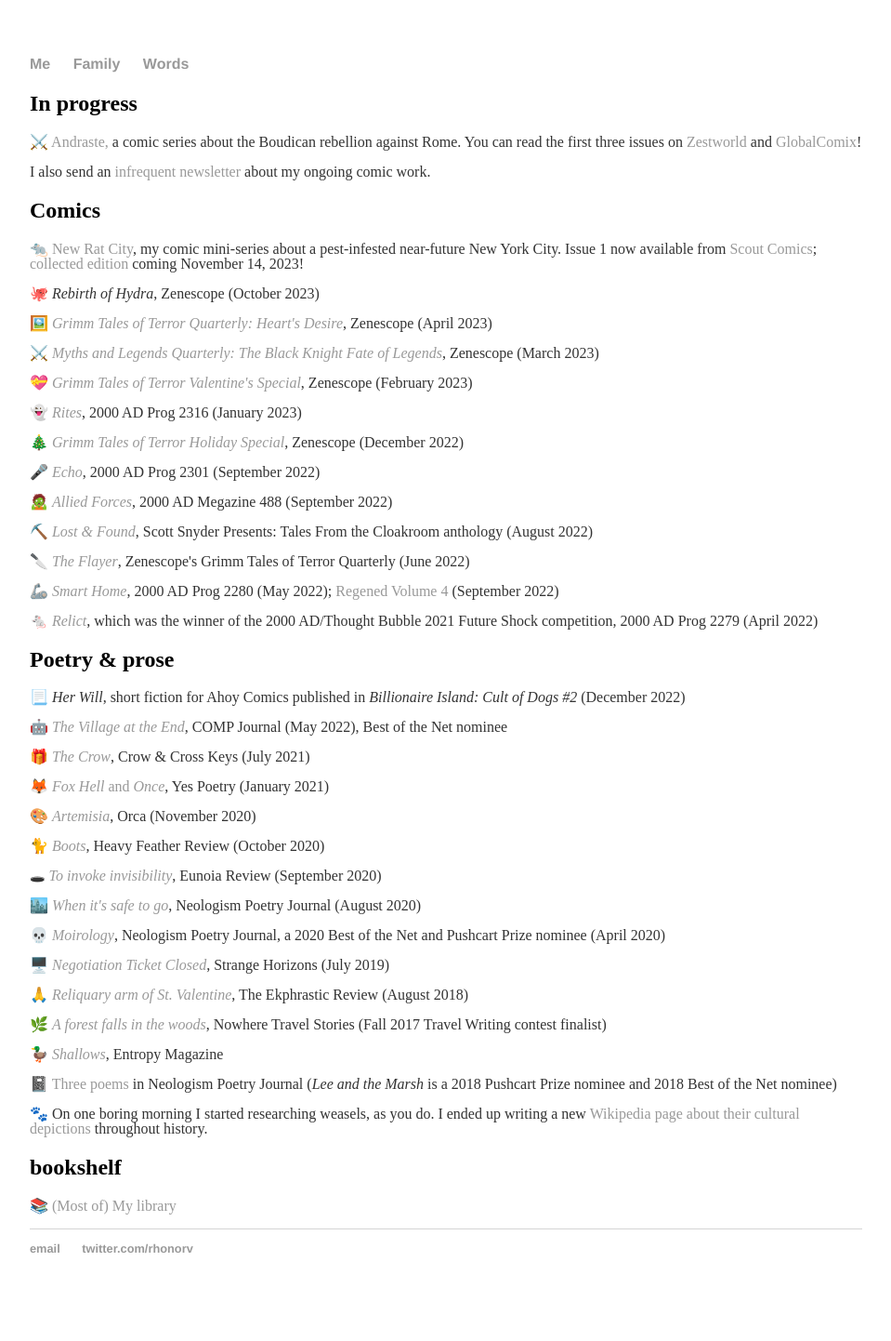
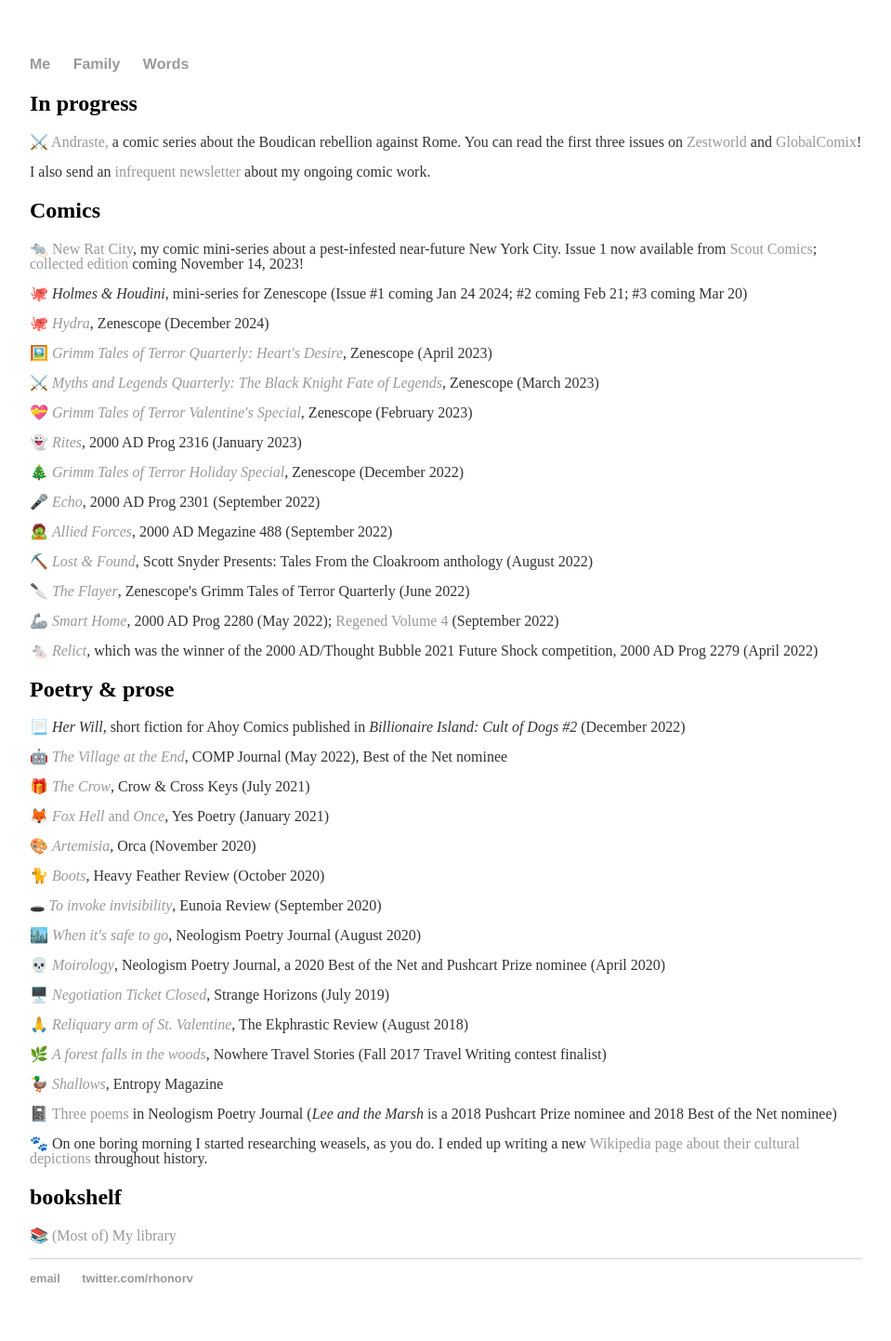
Before and after one commit to rhonorv/rhonorv.github.io, a Jekyll site: the page words/index.html, which Jekyll copies as it is, in a window 1280 px wide. Shown: the whole page at 93% size, without its empty margins (160-1119 px from the left). Built offline with Jekyll 4.4.1, drawn with Linux system fonts in a browser that asks for light colours; before the commit the page ends 1410 px from its top, so only the background shows below that.

Commit message:
Update index.html

```diff
--- a/words/index.html
+++ b/words/index.html
@@ -33,7 +33,9 @@
 	<h2>Comics</h2>
 		<p><span aria-hidden="true">🐀 </span><a href="https://www.newratcitycomic.com">New Rat City</a>, my comic mini-series about a pest-infested near-future New York City. Issue 1 now available from <a href="https://www.scoutcomics.com/collections/new-rat-city">Scout Comics</a>; <a href="https://www.simonandschuster.com/books/New-Rat-City/Honor-Vincent/9781639691869">collected edition</a> coming November 14, 2023!</p>
 
-		<p><span aria-hidden="true">🐙 </span><em>Rebirth of Hydra</em>, Zenescope (October 2023)</p>
+		<p><span aria-hidden="true">🐙 </span><em>Holmes & Houdini</em>, mini-series for Zenescope (Issue #1 coming Jan 24 2024; #2 coming Feb 21; #3 coming Mar 20)</p>
+
+		<p><span aria-hidden="true">🐙 </span><em><a href="https://zenescope.com/products/hydra-1">Hydra</a></em>, Zenescope (December 2024)</p>
 
 		<p><span aria-hidden="true">🖼️ </span><em><a href="https://zenescope.com/collections/new-releases-1/products/grimm-tales-of-terror-quarterly-hearts-desire">Grimm Tales of Terror Quarterly: Heart's Desire</a></em>, Zenescope (April 2023)</p>
 
```
